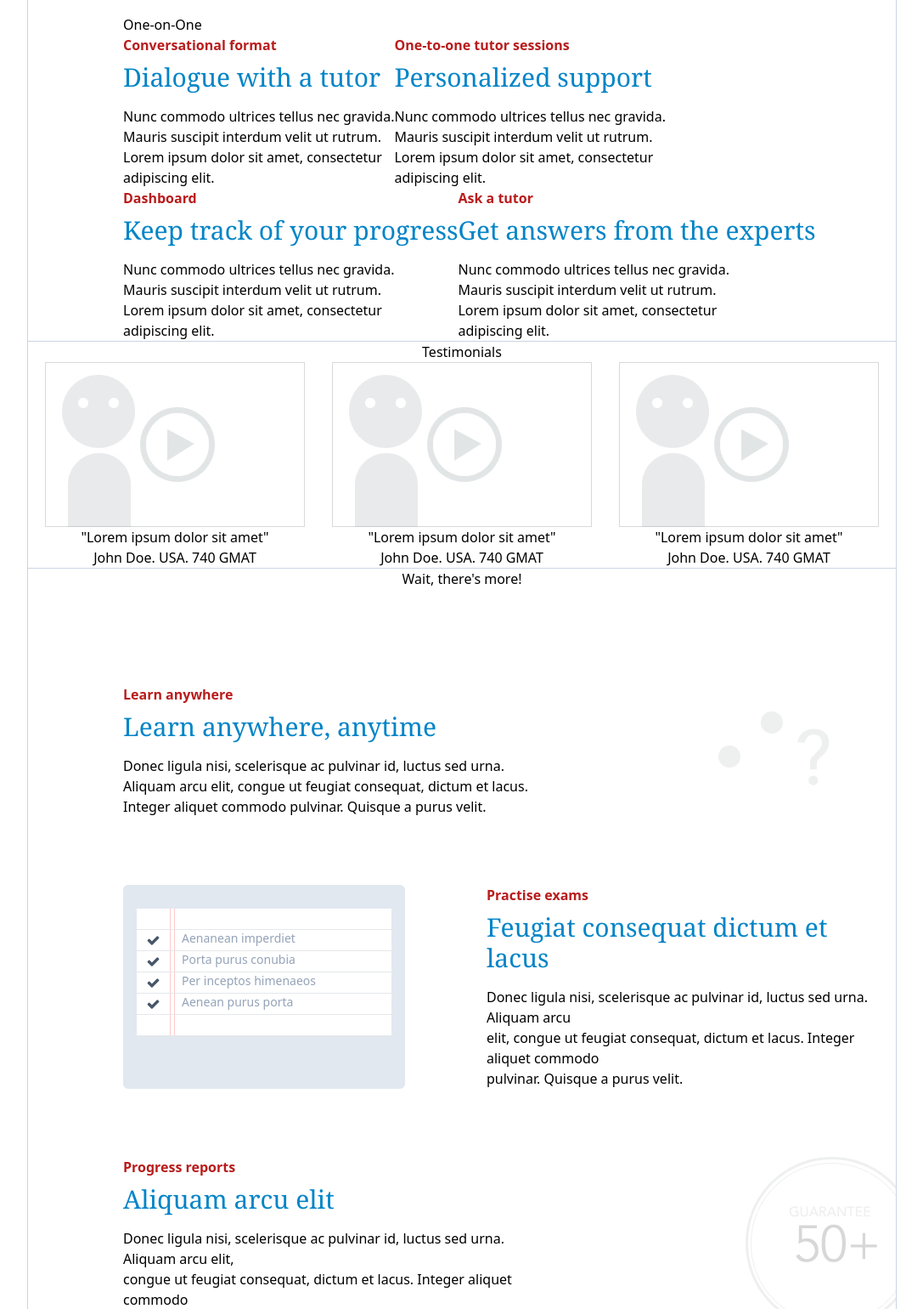
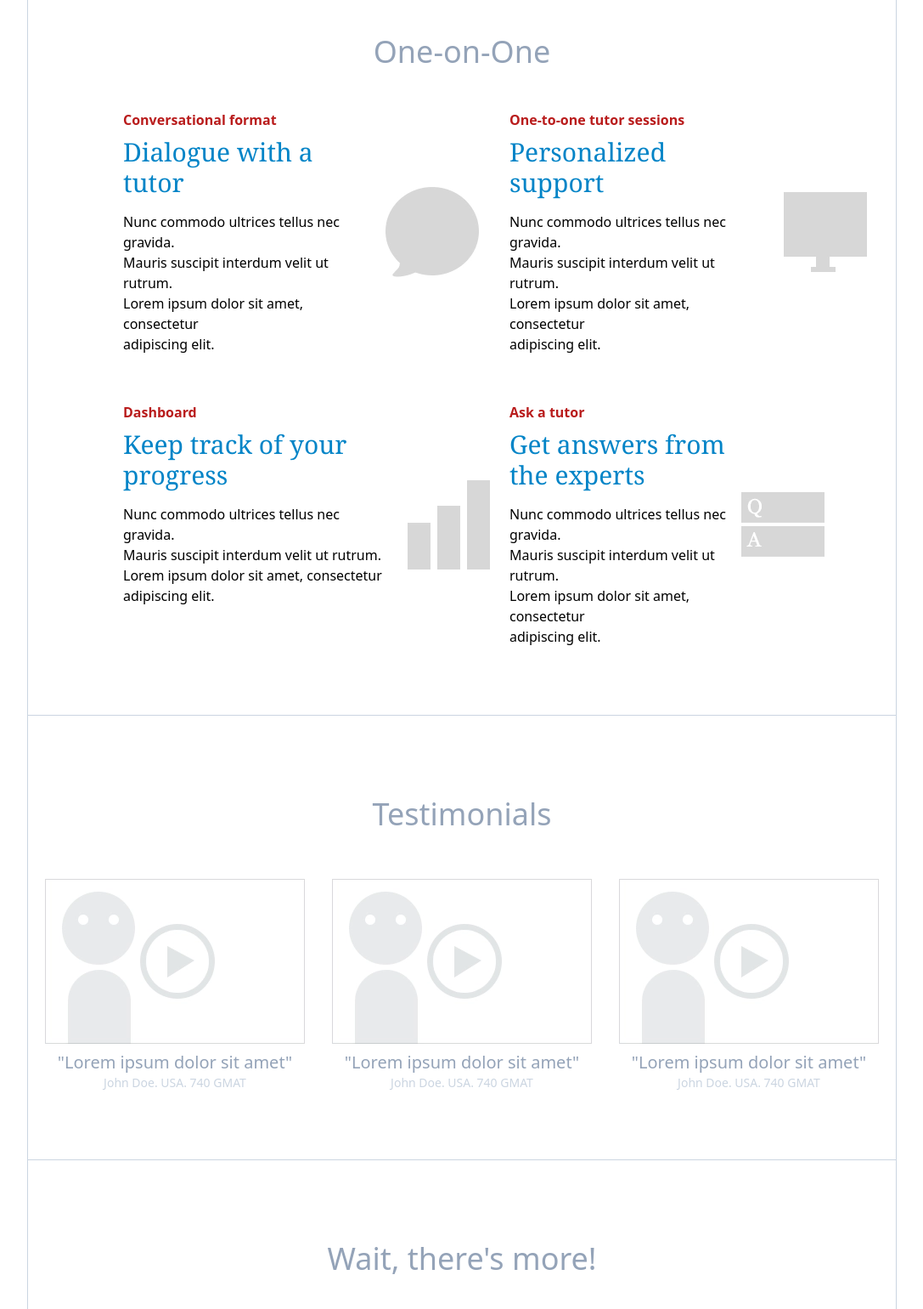
Before and after one commit to becodeorg/yu-4-css-frameworks-gychem, a website: page tailwind/src/index.html in a window 1280 px wide. Shown: the part 1940-3480 px from the top of the page at 85% size, without its empty margins (96-1183 px from the left). Drawn offline with Linux system fonts and the light colour scheme.

Commit message:
Finished adding content to sections

```diff
--- a/tailwind/src/index.html
+++ b/tailwind/src/index.html
@@ -77,7 +77,7 @@
             lobortis henderit lectus porta eget.
           </div>
         </div>
-        <div class="question ml-56 mt-8">
+        <div class="question ml-72 mt-8">
 
         </div>
       </div>
@@ -92,7 +92,7 @@
             <li class="flex border-b border-gray-200"><div class="w-10 text-center border-r border-r-red-200">&nbsp;</div><div class="ml-1 pl-2 border-l border-l-red-200">&nbsp;</div></li>
           </ul>
         </div>
-        <div class="ml-24">
+        <div class="ml-44">
           <div class="text-red-700 font-semibold">Pellentesqu habitant</div>
           <div class="mt-2 text-3xl text-sky-600 font-serif">Class aptent taciti sociousqe</div>
           <div class="mt-4">
@@ -122,11 +122,12 @@
     </div>
   </section>
 
-  <section class="w-4/5 border border-slate-300">
-    <div class="ml-28 mt-24">
-      <div>One-on-One</div>
-      <div class="flex">
-        <div>
+  <section class="w-4/5 border border-slate-300 pb-20">
+    <div class="mt-24">
+      <div class="text-slate-400 text-center text-4xl">One-on-One</div>
+      <div class="flex ml-28 mt-12">
+        <div class="w-6/12 flex">
+          <div class="w-3/5">
             <div class="text-red-700 font-semibold">Conversational format</div>
             <div class="mt-2 text-3xl text-sky-600 font-serif">Dialogue with a tutor</div>
             <div class="mt-4">
@@ -136,6 +137,11 @@
               adipiscing elit.
             </div>
           </div>
+          <div class="w-2/5 w-full flex justify-center  items-center">
+            <div class="dialogue"></div>
+          </div>
+        </div>
+        <div class="w-6/12 flex">
           <div>
             <div class="text-red-700 font-semibold">One-to-one tutor sessions</div>
             <div class="mt-2 text-3xl text-sky-600 font-serif">Personalized support</div>
@@ -146,9 +152,14 @@
               adipiscing elit.
             </div>
           </div>
+          <div class="w-2/5 flex justify-center  items-center">
+            <div class="support"></div>
+          </div>
+        </div>
       </div>
 
-    <div class="flex">
+    <div class="flex ml-28 mt-14">
+      <div class="w-6/12 flex">
         <div>
           <div class="text-red-700 font-semibold">Dashboard</div>
           <div class="mt-2 text-3xl text-sky-600 font-serif">Keep track of your progress</div>
@@ -159,7 +170,12 @@
             adipiscing elit.
           </div>
         </div>
-      <div>
+        <div class="w-2/5 flex justify-center  items-center">
+          <div class="progress"></div>
+        </div>
+      </div>
+      <div class="w-6/12 flex">
+        <div class="w-3/5">
           <div class="text-red-700 font-semibold">Ask a tutor</div>
           <div class="mt-2 text-3xl text-sky-600 font-serif">Get answers from the experts</div>
           <div class="mt-4">
@@ -169,29 +185,33 @@
             adipiscing elit.
           </div>
         </div>
+        <div class="flex justify-center  items-center">
+          <div class="q-a"></div>
+        </div>
+      </div>
     </div>
   </section>
 
-  <section class="w-4/5 border-x border-slate-300">
+  <section class="w-4/5 border-x border-slate-300 pb-20">
 
-   <div class="text-center">Testimonials</div>
+    <div class="text-slate-400 text-center text-4xl mt-24">Testimonials</div>
 
-    <div class="flex justify-center gap-8">
+    <div class="flex justify-center gap-8 mt-14">
 
       <div class="text-center">
         <div class="playtestimonials"></div>
-        <div>"Lorem ipsum dolor sit amet"</div>
-        <div>John Doe. USA. 740 GMAT</div>
+        <div class="font-normal text-slate-400 text-xl mt-2">"Lorem ipsum dolor sit amet"</div>
+        <div class="text-slate-300 text-sm">John Doe. USA. 740 GMAT</div>
       </div>
       <div class="text-center">
         <div class="playtestimonials"></div>
-        <div>"Lorem ipsum dolor sit amet"</div>
-        <div>John Doe. USA. 740 GMAT</div>
+        <div class="font-normal text-slate-400 text-xl mt-2">"Lorem ipsum dolor sit amet"</div>
+        <div class="text-slate-300 text-sm">John Doe. USA. 740 GMAT</div>
       </div>
       <div class="text-center">
         <div class="playtestimonials"></div>
-        <div>"Lorem ipsum dolor sit amet"</div>
-        <div>John Doe. USA. 740 GMAT</div>
+        <div class="font-normal text-slate-400 text-xl mt-2">"Lorem ipsum dolor sit amet"</div>
+        <div class="text-slate-300 text-sm">John Doe. USA. 740 GMAT</div>
       </div>
 
     </div>
@@ -199,11 +219,11 @@
 
   <section class="w-4/5 border border-slate-300">
 
-    <div class="text-center">Wait, there's more!</div>
+    <div class="text-slate-400 text-center text-4xl mt-24">Wait, there's more!</div>
 
-    <div class="ml-28 mt-28">
+    <div class="ml-28 mt-20">
       <div class="flex">
-        <div>
+        <div class="mt-28">
           <div class="text-red-700 font-semibold">Learn anywhere</div>
           <div class="mt-2 text-3xl text-sky-600 font-serif">Learn anywhere, anytime</div>
           <div class="mt-4">
@@ -212,22 +232,10 @@
             Integer aliquet commodo pulvinar. Quisque a purus velit.
           </div>
         </div>
-        <div class="question ml-56 mt-8">
-
+        <div class="laptop-phone-apple ml-56 mt-8"></div>
       </div>
-      </div>
-      <div class="flex mt-20">
-        <div class="bg-slate-200 py-7 px-4 rounded-md">
-          <ul class="bg-white w-[300px] text-slate-600">
-            <li class="flex border-b border-gray-200"><div class="w-10 border-r border-r-red-200">&nbsp;</div><div class="ml-1 pl-2 border-l border-l-red-200">&nbsp;</div></li>
-            <li class="flex border-b border-gray-200"><div class="w-10 text-center  border-r border-r-red-200"><i class="fa fa-check" aria-hidden="true"></i></div><div class="ml-1 pl-2 border-l border-l-red-200 text-slate-400 text-sm">Aenanean imperdiet</div></li>
-            <li class="flex border-b border-gray-200"><div class="w-10 text-center border-r border-r-red-200"><i class="fa fa-check" aria-hidden="true"></i></div><div class="ml-1 pl-2 border-l border-l-red-200 text-slate-400 text-sm">Porta purus conubia</div></li>
-            <li class="flex border-b border-gray-200"><div class="w-10 text-center border-r border-r-red-200"><i class="fa fa-check" aria-hidden="true"></i></div><div class="ml-1 pl-2 border-l border-l-red-200 text-slate-400 text-sm">Per inceptos himenaeos</div></li>
-            <li class="flex border-b border-gray-200"><div class="w-10 text-center border-r border-r-red-200"><i class="fa fa-check" aria-hidden="true"></i></div><div class="ml-1 pl-2 border-l border-l-red-200 text-slate-400 text-sm">Aenean purus porta</div></li>
-            <li class="flex border-b border-gray-200"><div class="w-10 text-center border-r border-r-red-200">&nbsp;</div><div class="ml-1 pl-2 border-l border-l-red-200">&nbsp;</div></li>
-          </ul>
-        </div>
-        <div class="ml-24">
+      <div class="flex mt-20"><div class="stopwatch ml-20"></div>
+        <div class="ml-56 mt-10">
           <div class="text-red-700 font-semibold">Practise exams</div>
           <div class="mt-2 text-3xl text-sky-600 font-serif">Feugiat consequat dictum et lacus</div>
           <div class="mt-4">
@@ -248,7 +256,7 @@
             pulvinar. Quisque a purus velit.
           </div>
         </div>
-        <div class="guarantee50 ml-56"></div>
+        <div class="progress-bars ml-40"></div>
 
       </div>
 
@@ -256,16 +264,14 @@
     </div>
    </section>
 
-   <section class="w-4/5 border-x border-slate-300">
-
+   <section class="w-4/5 border-x border-slate-300 h-56 flex items-center justify-center">
      <div class="text-center">
-
-      <div class=""><button class="bg-red-600 hover:bg-slate-700 text-white py-2 px-6 rounded-full">IT'S A REALLY BIG CTA</button></div>
-      <div>Try it free for 7 days with no commitment</div>
+      <div class=""><button class="bg-red-600 hover:bg-slate-700 text-white py-4 px-12 rounded-full font-bold">IT'S A REALLY BIG CTA</button></div>
+      <div class="mt-4 text-slate-400 text-xs">Try it free for 7 days with no commitment</div>
      </div>
    </section>
 
-   <footer class="min-h-48 w-full bg-header text-white text-center">
+   <footer class="min-h-48 w-full bg-header text-white text-center pt-20 pb-20 text-lg">
     FOOTER MATERIAL
    </footer>
 
--- a/tailwind/src/input.css
+++ b/tailwind/src/input.css
@@ -33,3 +33,45 @@
     width: 306px;
     height: 194px;
 }
+
+.dialogue {
+    background-image: url('../src/images/dialogue.png');
+    width: 110px;
+    height: 106px;
+}
+
+.progress {
+    background-image: url('../src/images/progress.png');
+    width: 97px;
+    height: 105px;
+}
+
+.q-a {
+    background-image: url('../src/images/q&a.png');
+    width: 98px;
+    height: 76px;
+}
+
+.support {
+    background-image: url('../src/images/support.png');
+    width: 98px;
+    height: 94px;
+}
+
+.laptop-phone-apple {
+    background-image: url('../src/images/laptop-phone-apple.png');
+    width: 563px;
+    height: 465px;
+}
+
+.stopwatch {
+    background-image: url('../src/images/stopwatch.png');
+    width: 200px;
+    height: 237px;
+}
+
+.progress-bars {
+    background-image: url('../src/images/progress-bars.png');
+    width: 232px;
+    height: 180px;
+}
```
Also changed, not shown: tailwind/dist/output.css, tailwind/src/images/dialogue.png (added), tailwind/src/images/laptop-phone-apple.png (added), tailwind/src/images/progress-bars.png (added), tailwind/src/images/progress.png (added), tailwind/src/images/q&a.png (added), tailwind/src/images/stopwatch.png (added), tailwind/src/images/support.png (added). Lines whose indentation alone changed are shown as unchanged.
